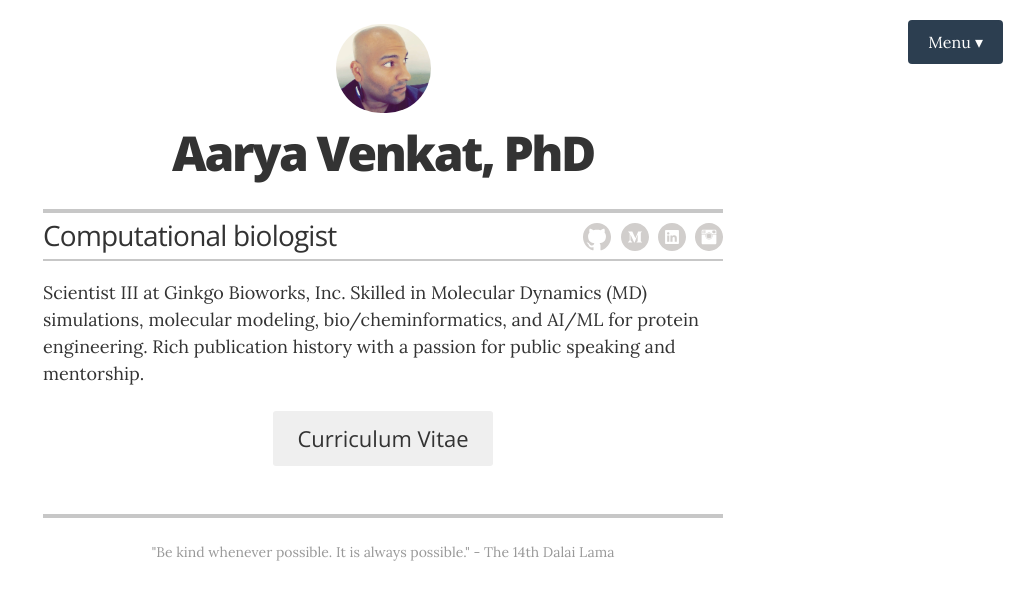
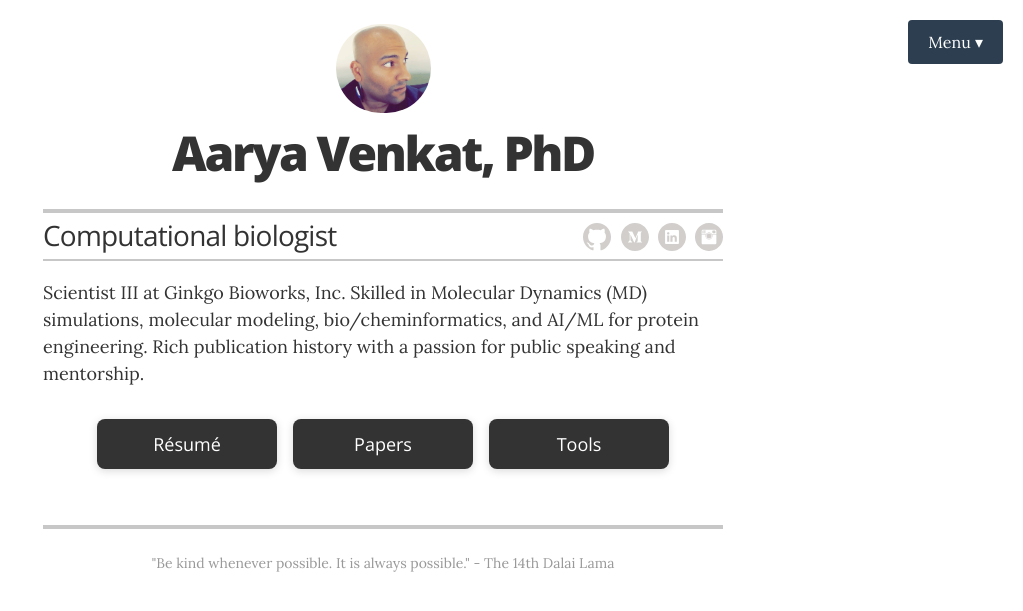
Before and after one commit to arikat/arikat.github.io, a Jekyll site: the page built from index.html, in a window 1280 px wide. Shown: the top 611 px of the page, without its empty margins (257-1280 px from the left). Built offline with Jekyll 4.4.1, drawn with Linux system fonts in a browser that asks for light colours.

Commit message:
homepage change

```diff
--- a/_includes/navigation.html
+++ b/_includes/navigation.html
@@ -3,6 +3,7 @@
     <button class="nav-dropdown-btn">Menu ▾</button>
     <div class="nav-dropdown-content">
       <a href="/">Home</a>
+      <a href="https://docs.google.com/viewer?url=https://github.com/arikat/Arikat-Additional-Files/raw/master/Aarya_CV.pdf" target="_blank">Résumé</a>
       <a href="/tools">Tools</a>
       <a href="/publications">Publications</a>
       <a href="/art">Art</a>
--- a/_layouts/resume.html
+++ b/_layouts/resume.html
@@ -41,7 +41,11 @@
         </div>
 
         {% if site.resume_looking_for_work == 'yes' %}
-        <a href="{{ site.resume_contact_email }}" class="contact-button no-print" itemprop="email">Curriculum Vitae</a>
+        <div class="contact-buttons no-print" style="text-align: center;">
+          <a href="{{ site.resume_contact_email }}" class="contact-button" itemprop="email">Résumé</a>
+          <a href="/publications" class="contact-button">Papers</a>
+          <a href="/tools" class="contact-button">Tools</a>
+        </div>
         {% elsif site.resume_looking_for_work == 'no' %}
         <a class="contact-button not-looking no-print">I'm not looking for work right now.</a>
         {% else %}
--- a/_sass/_resume.scss
+++ b/_sass/_resume.scss
@@ -108,26 +108,57 @@
   }
 }
 
+.contact-buttons {
+  display: flex;
+  justify-content: center;
+  gap: 1rem;
+  margin: 2rem 0;
+  flex-wrap: wrap;
+}
+
 .contact-button {
-  @include border-radius(3px);
-  background-color: #efefef;
+  @include border-radius(8px);
+  background-color: #333;
   text-decoration: none;
   text-align: center;
-  display: block;
-  margin: 1.5rem auto;
-  width: 220px;
-  font-size: 1.375rem;
+  display: inline-block;
+  padding: 0 1.5rem;
+  min-width: 180px;
+  font-size: 1.125rem;
   @include sans_light;
-  color: #333;
-  line-height: 55px;
-  @include transition(all .2s ease);
+  color: #fff;
+  line-height: 50px;
+  @include transition(all .3s ease);
+  box-shadow: 0 2px 8px rgba(0, 0, 0, 0.15);
 
   &:hover {
-    background-color: #333;
-    color: #fff;
+    background-color: #555;
+    transform: translateY(-2px);
+    box-shadow: 0 4px 12px rgba(0, 0, 0, 0.25);
   }
 
-  &.not-looking { width: 400px; }
+  &.not-looking {
+    width: 400px;
+    display: block;
+    margin: 1.5rem auto;
+    background-color: #efefef;
+    color: #333;
+
+    &:hover {
+      background-color: #e0e0e0;
+    }
+  }
+
+  @media (max-width: 768px) {
+    min-width: 150px;
+    font-size: 1rem;
+    padding: 0 1rem;
+  }
+
+  @media (max-width: 480px) {
+    width: 100%;
+    max-width: 280px;
+  }
 }
 
 // resume content styles
```
